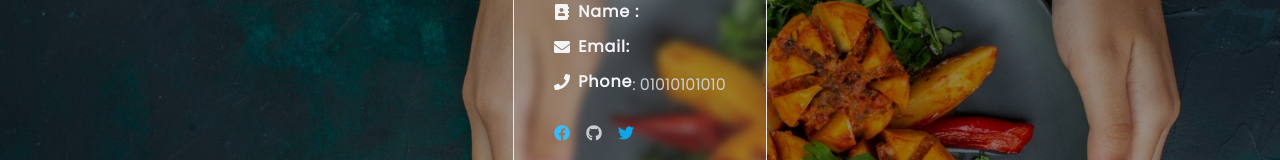
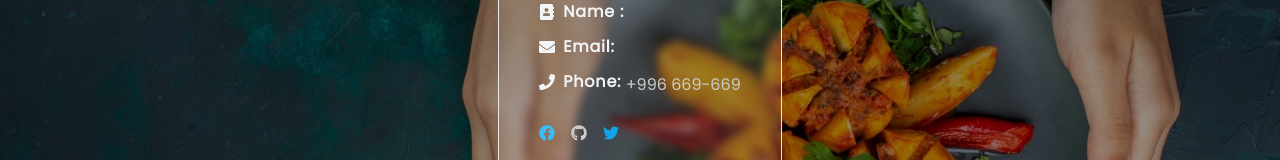
Before and after one commit to naimur-reza/CHEF-HUNTER-CLIENT, a React (Vite) app: page /home/profile in a window 1280 px wide. Shown: the part 241-401 px from the top of the page. Built offline with nearby package versions, Linux system fonts and the light colour scheme; no server answers.

Commit message:
final commit

```diff
--- a/index.html
+++ b/index.html
@@ -2,9 +2,9 @@
 <html data-theme="light" lang="en">
   <head>
     <meta charset="UTF-8" />
-    <link rel="icon" type="image/svg+xml" href="/vite.svg" />
+    <link rel="icon" type="image/svg+xml" href="./src/assets/images/CooksDen.png" />
     <meta name="viewport" content="width=device-width, initial-scale=1.0" />
-    <title>Vite + React</title>
+    <title>CookDens</title>
         <script
       src="https://kit.fontawesome.com/e2fcca217c.js"
       crossorigin="anonymous"
--- a/src/pages/Profile.jsx
+++ b/src/pages/Profile.jsx
@@ -38,9 +38,9 @@ const Profile = () => {
           </p>
           <p>
             <span className="inline-flex items-center gap-2  font-semibold tracking-wider text-gray-100">
-              <FaPhone /> Phone
-            </span>
-            : 01010101010
+              <FaPhone /> Phone:
+            </span>{" "}
+            +996 669-669
           </p>
           <div className="flex gap-4 pt-5">
             <a href="https://www.facebook.com/iamrezadadu">
```
